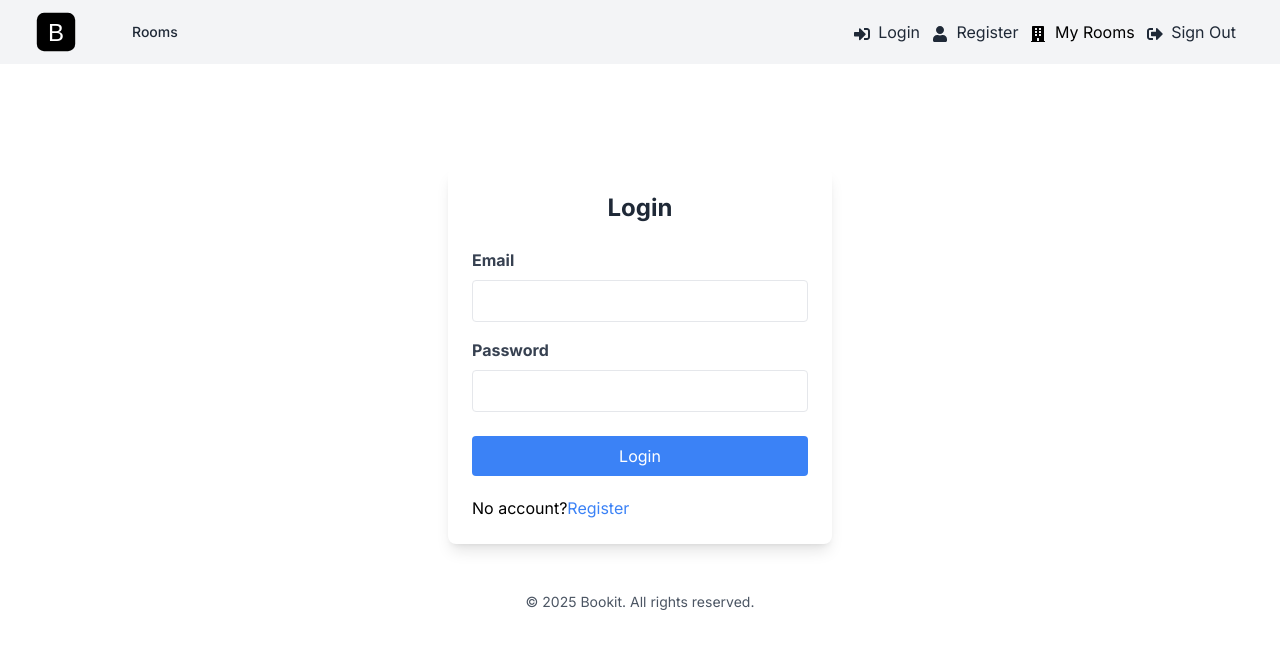
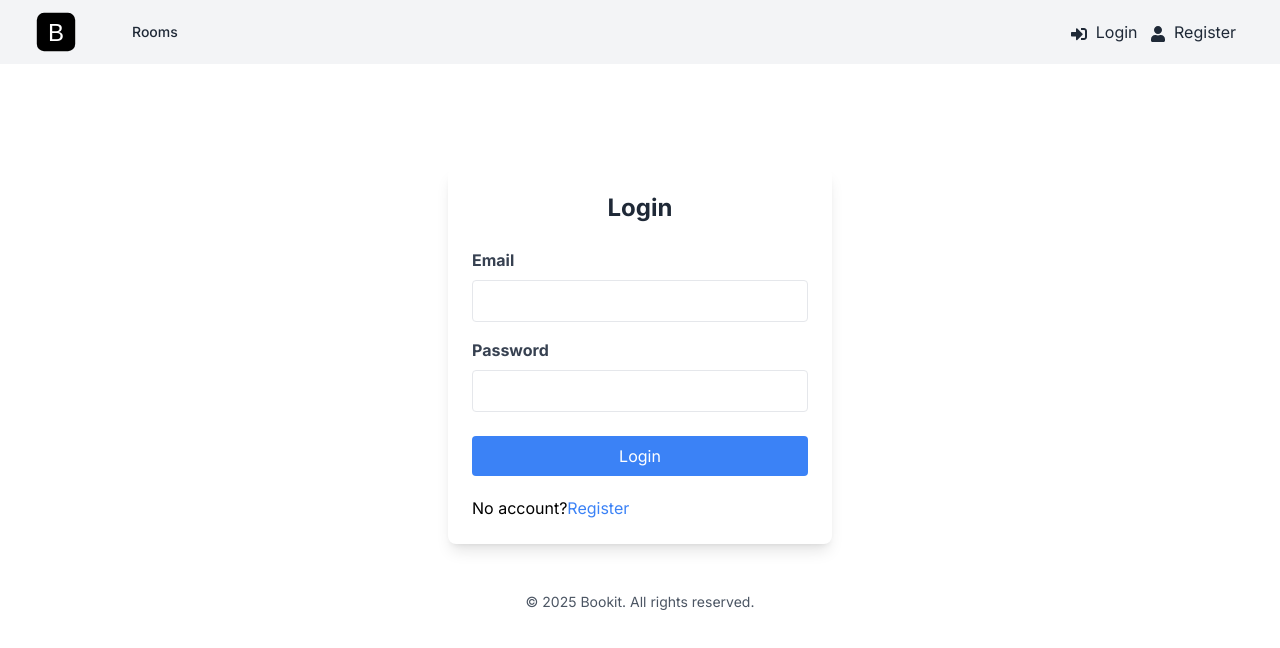
Before and after one commit to automation-andy101/bookit, a Next.js app: page /login in a window 1280 px wide. Shown: the top 648 px of the page. Built offline with nearby package versions, Linux system fonts and the light colour scheme; no server answers.

Commit message:
Corrected issue with My rooms appearing in nav bar when not logged in

```diff
--- a/components/Header.jsx
+++ b/components/Header.jsx
@@ -93,16 +93,17 @@ const Header = () => {
                                     </>
                                 )}
 
-                                {!isAuthenticated && (
+                                {isAuthenticated && (
                                     <>
                                         <Link href="/rooms/my">
                                             <FaBuilding className="inline mr-1" /> My Rooms
                                         </Link>
+                                        <button onClick={handleLogout} className="mx-3 text-gray-800 hover:text-gray-600">
+                                            <FaSignOutAlt className="inline mr-1" /> Sign Out
+                                        </button>
                                     </>
                                 )}
-                                <button onClick={handleLogout} className="mx-3 text-gray-800 hover:text-gray-600">
-                                    <FaSignOutAlt className="inline mr-1" /> Sign Out
-                                </button>
+
                             </div>
                         </div>
                     </div>
--- a/components/Heading.jsx
+++ b/components/Heading.jsx
@@ -1,5 +1,3 @@
-
-
 const Heading = ({ title }) => {
   return (
         <section className="bg-white mb-5 shadow px-4 py-4">
@@ -10,4 +8,4 @@ const Heading = ({ title }) => {
   )
 }
 
-export default Heading
+export default Heading;
```
